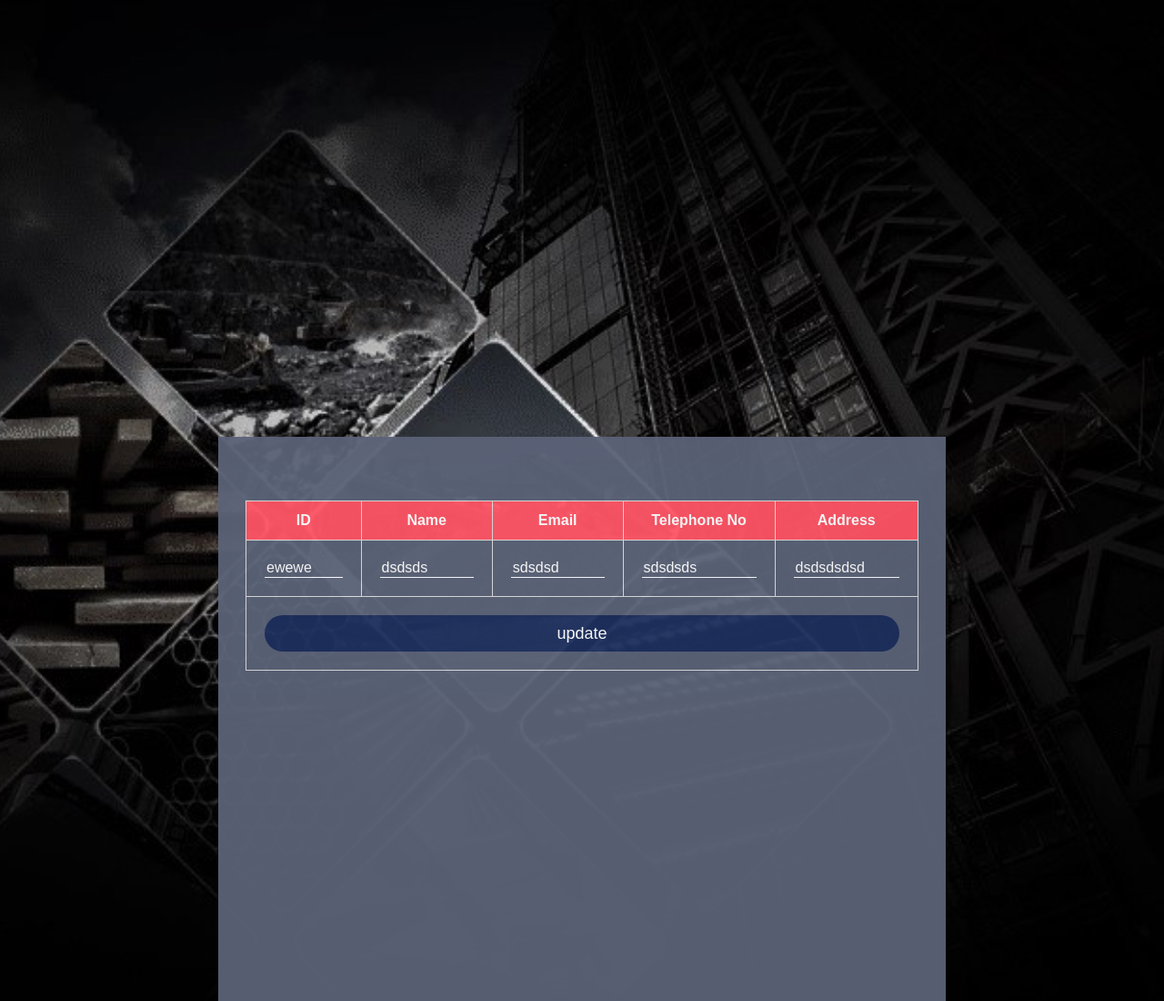
After one commit to Sashini98/web-project, a PHP site: page /temp.html in a window 1280 px wide. The commit adds this page. Shown: the whole page at 91% size. Run offline with PHP 8.4, Linux system fonts and the light colour scheme.

Commit message:
Modified edit user 2

```diff
--- a/web project/css/edit.css
+++ b/web project/css/edit.css
@@ -18,7 +18,7 @@ body{
     transform: translate(-50%,-50%);
     box-sizing: border-box;
     padding: 70px 30px;
-	opacity: 0.95;
+	  opacity: 0.95;
 
 
 }
@@ -38,7 +38,6 @@ h1{
 
 .loginbox input{
     width: 100%;
-    margin-bottom: 20px;
 }
 
 .loginbox input[type="text"], input[type="password"]
@@ -47,7 +46,6 @@ h1{
     border-bottom: 1px solid #fff;
     background: transparent;
     outline: none;
-    height: 40px;
     color: #fff;
     font-size: 16px;
 }
@@ -107,15 +105,6 @@ li a:hover {
   background-color: #111;
 }
 
-
-table
-{
-	width: 100%;
-	height: 50%;
-	border:1 ;
-	padding:10px ;
-}
-
 a:link
 {
 
@@ -127,14 +116,23 @@ a:link
   font-size:15px;
 }
 
-tr
-{
-	width: 100%;
-	height: 50%;
-
+#edituser {
+  border-collapse: collapse;
+  width: 100%;
 }
 
-echo
-{
+#edituser td, #edituser th {
+  border: 1px solid #ddd;
+  padding: 8px;
+  text-align: center;
+  padding: 20px
+}
 
+#edituser th {
+  padding-top: 12px;
+  padding-bottom: 12px;
+  text-align: left;
+  background-color: #F56;
+  color: white;
+  text-align: center;
 }
--- /dev/null
+++ b/web project/temp.html
@@ -0,0 +1,43 @@
+<html>
+<head>
+    <title>Edit User</title>
+    <link rel="stylesheet" type="text/css" href="css/edit.css">
+</head>
+
+<body>
+    <div class="loginbox">
+        <table id="edituser">
+            <tr>
+                <th>ID</th>
+                <th>Name</th>
+                <th>Email</th>
+                <th>Telephone No</th>
+                <th>Address</th>
+            </tr>
+            <form action="Edit_user2.php" method="POST">
+                <tr>
+                    <td>
+                        <input type="text" name="id" class=text_box required value="ewewe" readonly>
+                    </td>
+                    <td>
+                        <input type="text" name="name" required value="dsdsds">
+                    </td>
+                    <td>
+                        <input type="text" name="email" required value="sdsdsd"></td>
+                    </td>
+                    <td>
+                        <input type="text" name="telephone" required value="sdsdsds"></td>
+                    </td>
+                    <td>
+                        <input type="text" name="address" required value="dsdsdsdsd"></td>
+                    </td>
+                </tr>
+                <tr>
+                    <td colspan=5><input type="submit" value="update" name="update"></td>
+                </tr>
+            </form>
+        </table>
+    </div>
+</body>
+
+</html>
```
Also changed, not shown: web project/edit_user22.php (added, +69 -0 lines).
